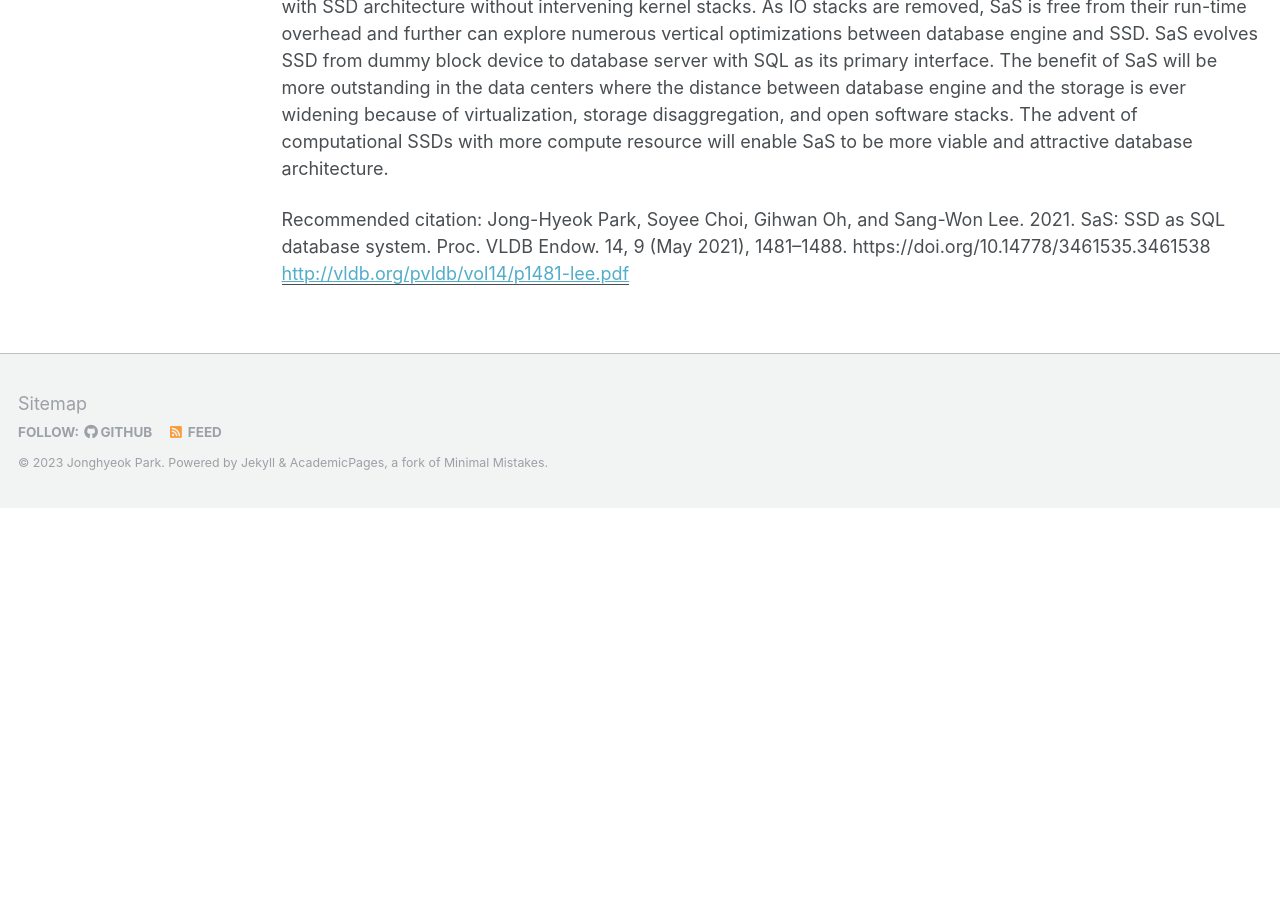
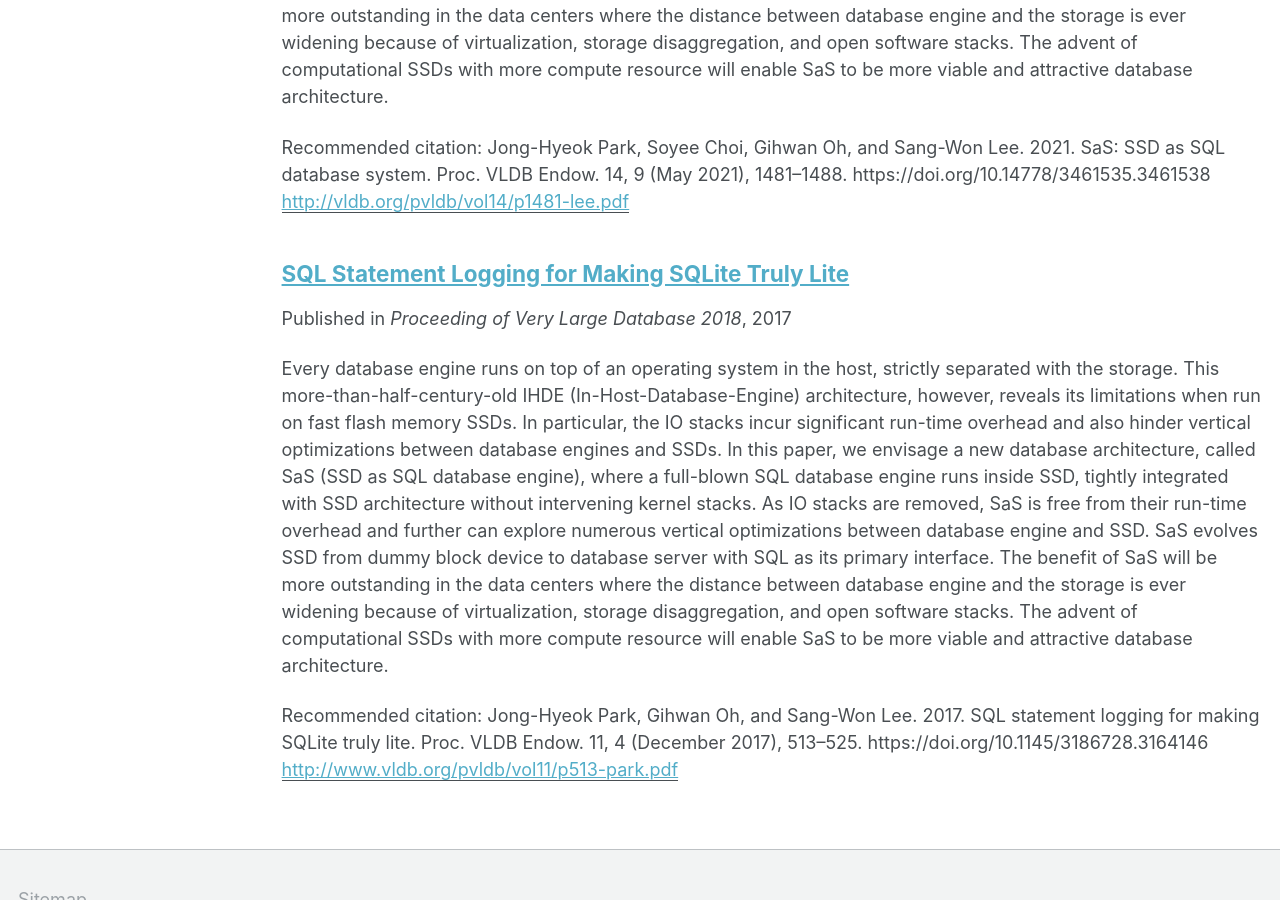
Before and after one commit to JonghyeokPark/JonghyeokPark.github.io, a Jekyll site: the page built from _pages/publications.md, in a window 1280 px wide and 900 px high, scrolled down 1123 px. Built offline with Jekyll 4.4.1, drawn with Linux system fonts in a browser that asks for light colours; before the commit the page ends 1631 px from its top, so only the background shows below that; part of the change alters nothing that is shown.

Commit message:
fix pubs

```diff
--- a/_publications/2.ssl-vldb18.md
+++ b/_publications/2.ssl-vldb18.md
@@ -2,17 +2,14 @@
 title: "SQL Statement Logging for Making SQLite Truly Lite"
 collection: publications
 permalink: /publication/2.ssl-vldb18
-excerpt: 'The lightweight codebase of SQLite was helpful in making it become the de-facto standard database in most mobile devices, but, at the same time, forced it to take less-complicated transactional schemes, such as physical page logging, journaling, and force commit, which in turn cause excessive write amplification. Thus, the write IO cost in SQLite is not lightweight at all.
-In this paper, to make SQLite truly lite in terms of IO efficiency for the transactional support, we propose SQLite/SSL, a per-transaction SQL statement logging scheme: when a transaction commits, SQLite/SSL ensures its durability by storing only SQL statements of small size, thus writing less and performing faster at no compromise of transactional solidity. Our main contribution is to show that, based on the observation that mobile transactions tend to be short and exhibit strong update locality, logical logging can, though long discarded, become an elegant and perfect fit for SQLite-based mobile applications. Further, we leverage the WAL journal mode in vanilla SQLite as a transaction-consistent checkpoint mechanism which is indispensable in any logical logging scheme. In addition, we show for the first time that byte-addressable NVM (non-volatile memory) in host-side can realize the full potential of logical logging because it allows to store fine-grained logs quickly.
-We have prototyped SQLite/SSL by augmenting vanilla SQLite with a transaction-consistent checkpoint mechanism and a redo-only recovery logic, and have evaluated its performance using a set of synthetic and real workloads. When a real NVM board is used as its log device, SQLite/SSL can outperform vanilla SQLite's WAL mode by up to 300x and also outperform the state-of-the-arts SQLite/PPL scheme by several folds in terms of IO time.'
+excerpt: 'Every database engine runs on top of an operating system in the host, strictly separated with the storage. This more-than-half-century-old IHDE (In-Host-Database-Engine) architecture, however, reveals its limitations when run on fast flash memory SSDs. In particular, the IO stacks incur significant run-time overhead and also hinder vertical optimizations between database engines and SSDs. In this paper, we envisage a new database architecture, called SaS (SSD as SQL database engine), where a full-blown SQL database engine runs inside SSD, tightly integrated with SSD architecture without intervening kernel stacks. As IO stacks are removed, SaS is free from their run-time overhead and further can explore numerous vertical optimizations between database engine and SSD. SaS evolves SSD from dummy block device to database server with SQL as its primary interface. The benefit of SaS will be more outstanding in the data centers where the distance between database engine and the storage is ever widening because of virtualization, storage disaggregation, and open software stacks. The advent of computational SSDs with more compute resource will enable SaS to be more viable and attractive database architecture.'
 date: 2017-12-01
 venue: 'Proceeding of Very Large Database 2018'
 paperurl: 'http://www.vldb.org/pvldb/vol11/p513-park.pdf'
 citation: 'Jong-Hyeok Park, Gihwan Oh, and Sang-Won Lee. 2017. SQL statement logging for making SQLite truly lite. Proc. VLDB Endow. 11, 4 (December 2017), 513–525. https://doi.org/10.1145/3186728.3164146'
 ---
-The lightweight codebase of SQLite was helpful in making it become the de-facto standard database in most mobile devices, but, at the same time, forced it to take less-complicated transactional schemes, such as physical page logging, journaling, and force commit, which in turn cause excessive write amplification. Thus, the write IO cost in SQLite is not lightweight at all.
-In this paper, to make SQLite truly lite in terms of IO efficiency for the transactional support, we propose SQLite/SSL, a per-transaction SQL statement logging scheme: when a transaction commits, SQLite/SSL ensures its durability by storing only SQL statements of small size, thus writing less and performing faster at no compromise of transactional solidity. Our main contribution is to show that, based on the observation that mobile transactions tend to be short and exhibit strong update locality, logical logging can, though long discarded, become an elegant and perfect fit for SQLite-based mobile applications. Further, we leverage the WAL journal mode in vanilla SQLite as a transaction-consistent checkpoint mechanism which is indispensable in any logical logging scheme. In addition, we show for the first time that byte-addressable NVM (non-volatile memory) in host-side can realize the full potential of logical logging because it allows to store fine-grained logs quickly.
-We have prototyped SQLite/SSL by augmenting vanilla SQLite with a transaction-consistent checkpoint mechanism and a redo-only recovery logic, and have evaluated its performance using a set of synthetic and real workloads. When a real NVM board is used as its log device, SQLite/SSL can outperform vanilla SQLite's WAL mode by up to 300x and also outperform the state-of-the-arts SQLite/PPL scheme by several folds in terms of IO time.
+Every database engine runs on top of an operating system in the host, strictly separated with the storage. This more-than-half-century-old IHDE (In-Host-Database-Engine) architecture, however, reveals its limitations when run on fast flash memory SSDs. In particular, the IO stacks incur significant run-time overhead and also hinder vertical optimizations between database engines and SSDs. In this paper, we envisage a new database architecture, called SaS (SSD as SQL database engine), where a full-blown SQL database engine runs inside SSD, tightly integrated with SSD architecture without intervening kernel stacks. As IO stacks are removed, SaS is free from their run-time overhead and further can explore numerous vertical optimizations between database engine and SSD. SaS evolves SSD from dummy block device to database server with SQL as its primary interface. The benefit of SaS will be more outstanding in the data centers where the distance between database engine and the storage is ever widening because of virtualization, storage disaggregation, and open software stacks. The advent of computational SSDs with more compute resource will enable SaS to be more viable and attractive database architecture.
+
 
 [Download paper here](http://www.vldb.org/pvldb/vol11/p513-park.pdf)
 
```
